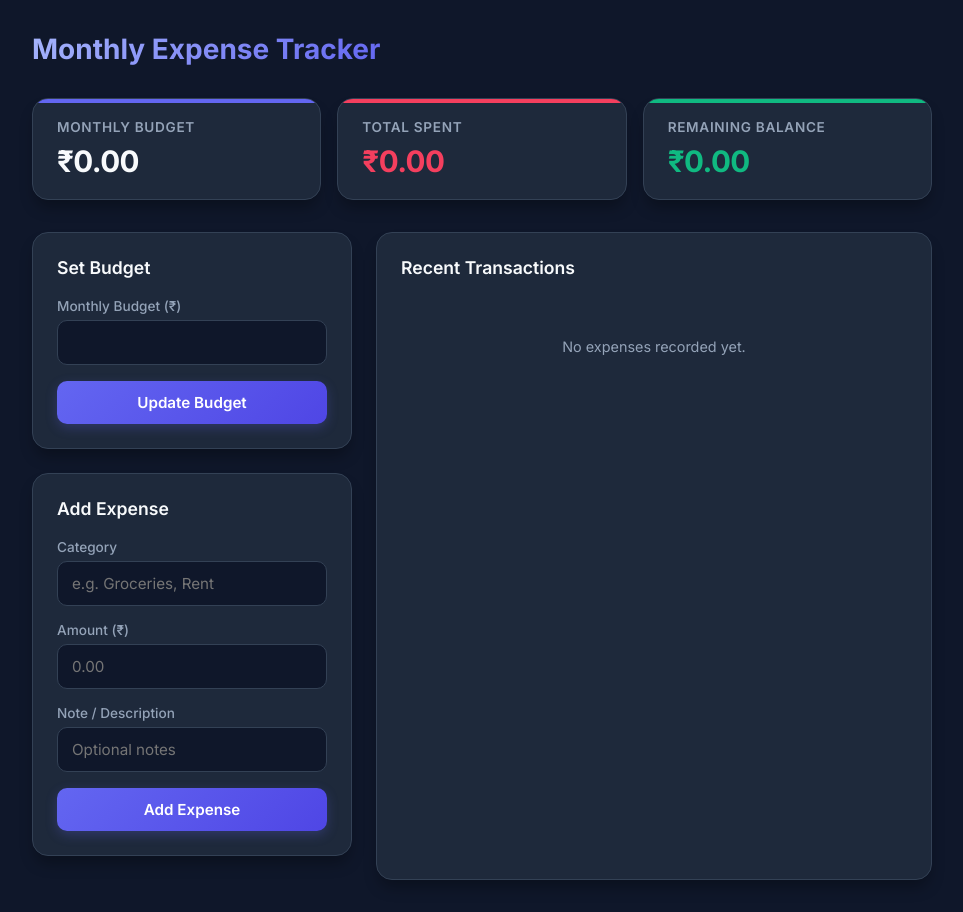
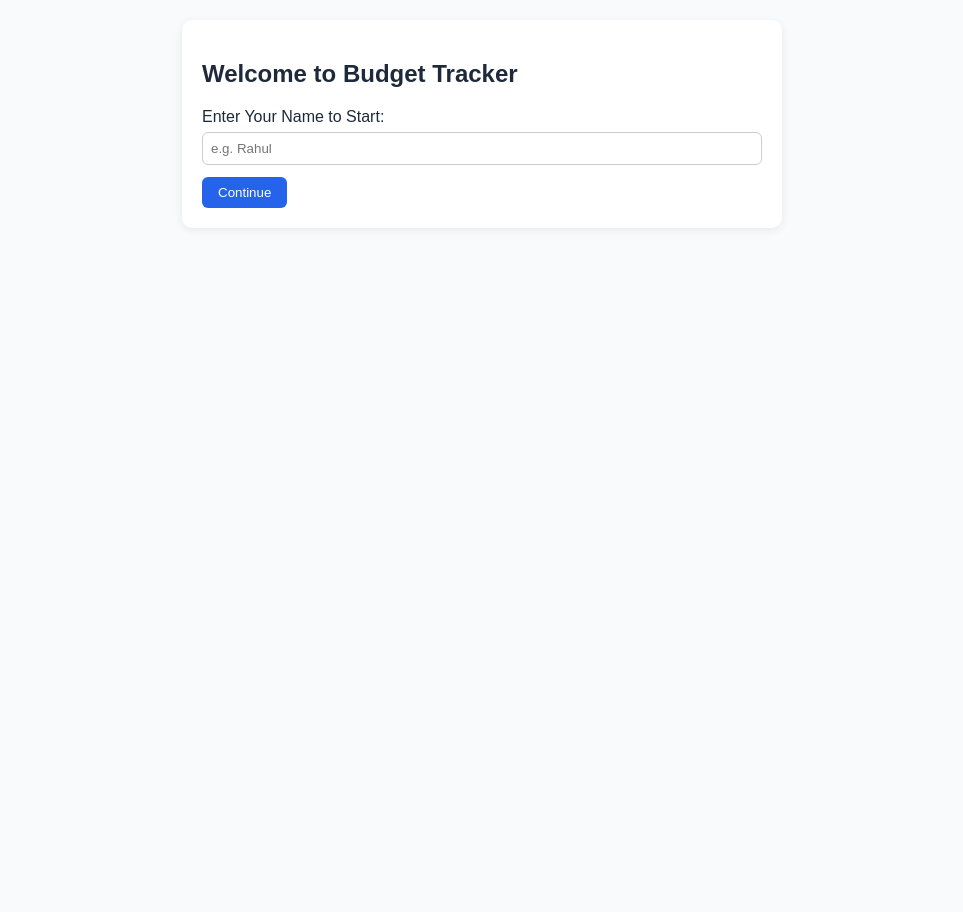
Before and after one commit to shivansh150479/Smart-Expense-Tracker.., a Flask app: template templates/index.html in a window 1280 px wide. Shown: the whole page, without its empty margins (158-1121 px from the left). After the commit the page ends 208 px from the top, so only its background shows below. Run offline with Flask 3, Linux system fonts and the light colour scheme; the template is opened without the code that fills it, so the values that code supplies are empty.

Commit message:
Rename Expense Tracker to Multi-Budget Tracker

```diff
--- a/templates/index.html
+++ b/templates/index.html
@@ -3,333 +3,124 @@
 <head>
     <meta charset="UTF-8">
     <meta name="viewport" content="width=device-width, initial-scale=1.0">
-    <title>Expense Tracker Dashboard</title>
-    <link rel="preconnect" href="https://fonts.googleapis.com">
-    <link rel="preconnect" href="https://fonts.gstatic.com" crossorigin>
-    <link href="https://fonts.googleapis.com/css2?family=Inter:wght@400;500;600;700&display=swap" rel="stylesheet">
+    <title>Multi-Budget Tracker</title>
     <style>
-        :root {
-            --bg-main: #0f172a;
-            --card-bg: #1e293b;
-            --border-color: #334155;
-            --text-primary: #f8fafc;
-            --text-secondary: #94a3b8;
-            --accent-primary: #6366f1;
-            --accent-hover: #4f46e5;
-            --success: #10b981;
-            --danger: #f43f5e;
-            --radius: 16px;
-        }
-
-        * {
-            box-sizing: border-box;
-            margin: 0;
-            padding: 0;
-            font-family: 'Inter', -apple-system, BlinkMacSystemFont, sans-serif;
-        }
-
-        body {
-            background-color: var(--bg-main);
-            color: var(--text-primary);
-            min-height: 100vh;
-            padding: 32px 16px;
-        }
-
-        .app-container {
-            max-width: 900px;
-            margin: 0 auto;
-        }
-
-        header {
-            margin-bottom: 32px;
-            display: flex;
-            justify-content: space-between;
-            align-items: center;
-        }
-
-        header h1 {
-            font-size: 1.75rem;
-            font-weight: 700;
-            background: linear-gradient(135deg, #a5b4fc 0%, #6366f1 100%);
-            -webkit-background-clip: text;
-            -webkit-text-fill-color: transparent;
-        }
-
-        /* Metrics Row */
-        .metrics-grid {
-            display: grid;
-            grid-template-columns: repeat(auto-fit, minmax(240px, 1fr));
-            gap: 16px;
-            margin-bottom: 32px;
-        }
-
-        .metric-card {
-            background: var(--card-bg);
-            border: 1px solid var(--border-color);
-            padding: 20px 24px;
-            border-radius: var(--radius);
-            position: relative;
-            overflow: hidden;
-            box-shadow: 0 10px 15px -3px rgba(0, 0, 0, 0.3);
-        }
-
-        .metric-card::before {
-            content: '';
-            position: absolute;
-            top: 0;
-            left: 0;
-            width: 100%;
-            height: 4px;
-            background: var(--border-color);
-        }
-
-        .metric-card.budget::before { background: var(--accent-primary); }
-        .metric-card.spent::before { background: var(--danger); }
-        .metric-card.remaining::before { background: var(--success); }
-
-        .metric-title {
-            font-size: 0.85rem;
-            font-weight: 600;
-            text-transform: uppercase;
-            letter-spacing: 0.05em;
-            color: var(--text-secondary);
-            margin-bottom: 8px;
-        }
-
-        .metric-value {
-            font-size: 1.85rem;
-            font-weight: 700;
-            letter-spacing: -0.02em;
-        }
-
-        .metric-card.spent .metric-value { color: var(--danger); }
-        .metric-card.remaining .metric-value { color: var(--success); }
-
-        /* Main Workspace Grid */
-        .workspace-grid {
-            display: grid;
-            grid-template-columns: 320px 1fr;
-            gap: 24px;
-        }
-
-        @media (max-width: 768px) {
-            .workspace-grid {
-                grid-template-columns: 1fr;
-            }
-        }
-
-        .card-panel {
-            background: var(--card-bg);
-            border: 1px solid var(--border-color);
-            padding: 24px;
-            border-radius: var(--radius);
-            box-shadow: 0 10px 15px -3px rgba(0, 0, 0, 0.3);
-            margin-bottom: 24px;
-        }
-
-        .card-panel h2 {
-            font-size: 1.1rem;
-            font-weight: 600;
-            margin-bottom: 20px;
-            color: var(--text-primary);
-        }
-
-        /* Form Controls */
-        .form-group {
-            margin-bottom: 16px;
-        }
-
-        .form-group label {
-            display: block;
-            font-size: 0.85rem;
-            font-weight: 500;
-            color: var(--text-secondary);
-            margin-bottom: 6px;
-        }
-
-        .form-group input {
-            width: 100%;
-            background-color: var(--bg-main);
-            border: 1px solid var(--border-color);
-            color: var(--text-primary);
-            padding: 12px 14px;
-            border-radius: 10px;
-            font-size: 0.95rem;
-            transition: all 0.2s ease;
-        }
-
-        .form-group input:focus {
-            outline: none;
-            border-color: var(--accent-primary);
-            box-shadow: 0 0 0 3px rgba(99, 102, 241, 0.2);
-        }
-
-        .btn-primary {
-            width: 100%;
-            background: linear-gradient(135deg, #6366f1 0%, #4f46e5 100%);
-            color: #ffffff;
-            border: none;
-            padding: 12px 16px;
-            border-radius: 10px;
-            font-size: 0.95rem;
-            font-weight: 600;
-            cursor: pointer;
-            transition: transform 0.15s ease, box-shadow 0.15s ease;
-            box-shadow: 0 4px 12px rgba(99, 102, 241, 0.25);
-        }
-
-        .btn-primary:hover {
-            transform: translateY(-1px);
-            box-shadow: 0 6px 16px rgba(99, 102, 241, 0.35);
-        }
-
-        .btn-primary:active {
-            transform: translateY(0);
-        }
-
-        /* Transaction List */
-        .expense-list {
-            list-style: none;
-            display: flex;
-            flex-direction: column;
-            gap: 12px;
-        }
-
-        .expense-item {
-            display: flex;
-            justify-content: space-between;
-            align-items: center;
-            padding: 14px 16px;
-            background-color: rgba(15, 23, 42, 0.5);
-            border: 1px solid var(--border-color);
-            border-radius: 12px;
-            transition: border-color 0.2s ease;
-        }
-
-        .expense-item:hover {
-            border-color: #475569;
-        }
-
-        .expense-info {
-            display: flex;
-            flex-direction: column;
-            gap: 4px;
-        }
-
-        .expense-category {
-            font-weight: 600;
-            font-size: 0.95rem;
-            color: var(--text-primary);
-        }
-
-        .expense-note {
-            font-size: 0.8rem;
-            color: var(--text-secondary);
-        }
-
-        .expense-amount {
-            font-weight: 700;
-            font-size: 1rem;
-            color: var(--danger);
-            background: rgba(244, 63, 94, 0.1);
-            padding: 4px 10px;
-            border-radius: 8px;
-        }
-
-        .empty-state {
-            text-align: center;
-            color: var(--text-secondary);
-            padding: 40px 0;
-            font-size: 0.9rem;
-        }
+        body { font-family: sans-serif; max-width: 600px; margin: 20px auto; padding: 0 15px; background: #f8fafc; color: #1e293b; }
+        .card { background: white; padding: 20px; border-radius: 10px; box-shadow: 0 2px 8px rgba(0,0,0,0.08); margin-bottom: 20px; }
+        .greeting { background: #e0f2fe; color: #0369a1; padding: 15px; border-radius: 8px; font-size: 1.2rem; margin-bottom: 15px; font-weight: bold; }
+        .btn { padding: 8px 16px; border: none; border-radius: 6px; cursor: pointer; background: #2563eb; color: white; }
+        .btn-danger { background: #ef4444; }
+        .btn-secondary { background: #64748b; }
+        input, select { width: 100%; padding: 8px; margin: 6px 0 12px; border: 1px solid #ccc; border-radius: 6px; box-sizing: border-box; }
+        .budget-chip { display: inline-block; padding: 8px 14px; background: #e2e8f0; border-radius: 20px; text-decoration: none; color: #334155; margin: 4px; font-weight: 500; }
+        .budget-chip.active { background: #2563eb; color: white; }
+        .flex { display: flex; gap: 10px; align-items: center; }
     </style>
 </head>
 <body>
 
-    <div class="app-container">
-        <header>
-            <h1>Monthly Expense Tracker</h1>
-        </header>
+    <!-- 1. NAME LOGIN SCREEN -->
+    {% if not user_name %}
+    <div class="card">
+        <h2>Welcome to Budget Tracker</h2>
+        <form method="POST">
+            <label for="user_name">Enter Your Name to Start:</label>
+            <input type="text" id="user_name" name="user_name" placeholder="e.g. Rahul" required>
+            <button type="submit" name="set_user" class="btn">Continue</button>
+        </form>
+    </div>
+    {% else %}
 
-        <!-- Summary Metrics -->
-        <div class="metrics-grid">
-            <div class="metric-card budget">
-                <div class="metric-title">Monthly Budget</div>
-                <div class="metric-value">₹{{ "%.2f"|format(budget) }}</div>
-            </div>
-            <div class="metric-card spent">
-                <div class="metric-title">Total Spent</div>
-                <div class="metric-value">₹{{ "%.2f"|format(total_spent) }}</div>
-            </div>
-            <div class="metric-card remaining">
-                <div class="metric-title">Remaining Balance</div>
-                <div class="metric-value">₹{{ "%.2f"|format(remaining_budget) }}</div>
-            </div>
+    <!-- 2. GREETING (Disappears on user activity) -->
+    <div id="greeting-box" class="greeting">
+        Hi {{ user_name }}! 👋 What budget would you like to manage today?
     </div>
 
-        <!-- Controls & Transactions Grid -->
-        <div class="workspace-grid">
-            <!-- Sidebar Forms -->
-            <div class="sidebar">
-                <!-- Update Budget Panel -->
-                <div class="card-panel">
-                    <h2>Set Budget</h2>
+    <!-- 3. BUDGET SELECTION / CREATION -->
+    <div class="card">
+        <h3>Your Saved Budgets</h3>
+        <div>
+            {% for b in all_budgets %}
+                <a href="{{ url_for('index', user_name=user_name, budget_id=b.id) }}"
+                   class="budget-chip {% if current_budget and current_budget.id == b.id %}active{% endif %}">
+                    {{ b.title }}
+                </a>
+            {% else %}
+                <p>No budgets created yet.</p>
+            {% endfor %}
+        </div>
+
+        <hr style="margin: 20px 0; border: 0; border-top: 1px solid #e2e8f0;">
+
+        <h4>+ Create New Budget</h4>
         <form method="POST">
-                        <div class="form-group">
-                            <label for="budget">Monthly Budget (₹)</label>
-                            <input type="number" id="budget" name="budget" step="0.01" value="{{ budget }}" required>
-                        </div>
-                        <button type="submit" name="set_budget" class="btn-primary">Update Budget</button>
+            <label for="budget_title">Budget Name / Type:</label>
+            <input type="text" id="budget_title" name="budget_title" placeholder="e.g. Goa Trip, Mall Shopping, Monthly House" required>
+
+            <label for="target_amount">Total Target Amount (₹):</label>
+            <input type="number" id="target_amount" name="target_amount" step="0.01" placeholder="e.g. 5000">
+
+            <button type="submit" name="create_budget" class="btn">Create Budget</button>
         </form>
     </div>
 
-                <!-- Add Expense Panel -->
-                <div class="card-panel">
-                    <h2>Add Expense</h2>
-                    <form method="POST">
-                        <div class="form-group">
-                            <label for="category">Category</label>
-                            <input type="text" id="category" name="category" placeholder="e.g. Groceries, Rent" required>
+    <!-- 4. SELECTED BUDGET DETAILS & EXPENSES -->
+    {% if current_budget %}
+    <div class="card">
+        <div class="flex" style="justify-content: space-between;">
+            <h2>{{ current_budget.title }}</h2>
+            <form method="POST" style="margin:0;">
+                <input type="hidden" name="budget_id" value="{{ current_budget.id }}">
+                <button type="submit" name="delete_budget" class="btn btn-danger">Delete Budget</button>
+            </form>
         </div>
 
-                        <div class="form-group">
-                            <label for="amount">Amount (₹)</label>
-                            <input type="number" id="amount" name="amount" step="0.01" placeholder="0.00" required>
-                        </div>
+        <p><strong>Total Target:</strong> ₹{{ "%.2f"|format(current_budget.target_amount) }}</p>
+        <p><strong>Total Spent:</strong> ₹{{ "%.2f"|format(total_spent) }}</p>
+        <p><strong>Remaining:</strong> ₹{{ "%.2f"|format(remaining_budget) }}</p>
 
-                        <div class="form-group">
-                            <label for="note">Note / Description</label>
-                            <input type="text" id="note" name="note" placeholder="Optional notes">
-                        </div>
+        <h4>Add Expense</h4>
+        <form method="POST">
+            <input type="hidden" name="budget_id" value="{{ current_budget.id }}">
+            <input type="text" name="category" placeholder="Category (e.g., Food, Travel)" required>
+            <input type="number" name="amount" step="0.01" placeholder="Amount (₹)" required>
+            <input type="text" name="note" placeholder="Note (Optional)">
+            <button type="submit" name="add_expense" class="btn">Add Expense</button>
+        </form>
 
-                        <button type="submit" name="add_expense" class="btn-primary">Add Expense</button>
+        <h4>Expense History</h4>
+        <ul style="padding-left: 20px;">
+            {% for e in expenses %}
+            <li style="margin-bottom: 8px;">
+                <strong>{{ e.category }}</strong>: -₹{{ "%.2f"|format(e.amount) }} {% if e.note %}({{ e.note }}){% endif %}
+                <form method="POST" style="display:inline; margin-left: 10px;">
+                    <input type="hidden" name="expense_id" value="{{ e.id }}">
+                    <input type="hidden" name="budget_id" value="{{ current_budget.id }}">
+                    <button type="submit" name="delete_expense" style="background:none; border:none; color:red; cursor:pointer;">✕</button>
                 </form>
-                </div>
-            </div>
-
-            <!-- Main Expense Feed -->
-            <div class="card-panel" style="margin-bottom: 0;">
-                <h2>Recent Transactions</h2>
-                <ul class="expense-list">
-                    {% for expense in expenses %}
-                        <li class="expense-item">
-                            <div class="expense-info">
-                                <span class="expense-category">{{ expense.category }}</span>
-                                {% if expense.note %}
-                                    <span class="expense-note">{{ expense.note }}</span>
-                                {% endif %}
-                            </div>
-                            <span class="expense-amount">-₹{{ "%.2f"|format(expense.amount) }}</span>
             </li>
             {% else %}
-                        <div class="empty-state">
-                            No expenses recorded yet.
-                        </div>
+            <li>No expenses added to this budget yet.</li>
             {% endfor %}
         </ul>
     </div>
-        </div>
-    </div>
+    {% endif %}
 
+    {% endif %}
+
+    <!-- JAVASCRIPT: Makes the greeting disappear on user interaction -->
+    <script>
+        document.addEventListener("DOMContentLoaded", function() {
+            const greeting = document.getElementById("greeting-box");
+            if (greeting) {
+                const hideGreeting = () => {
+                    greeting.style.display = "none";
+                };
+                // Hide greeting when user clicks anywhere or starts typing
+                document.addEventListener("click", hideGreeting, { once: true });
+                document.addEventListener("keydown", hideGreeting, { once: true });
+            }
+        });
+    </script>
 </body>
 </html>
```
Lines whose indentation alone changed are shown as unchanged.
